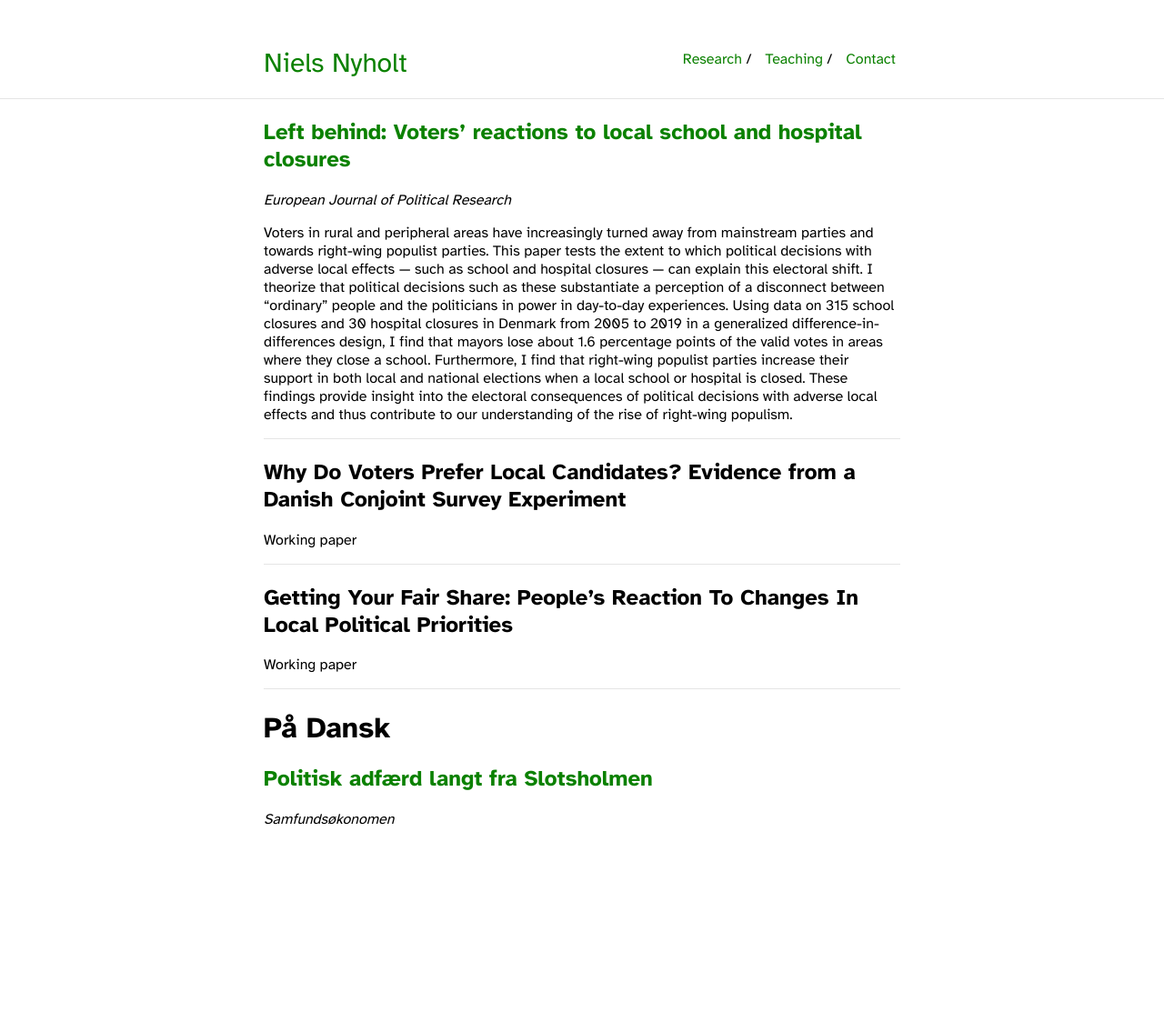
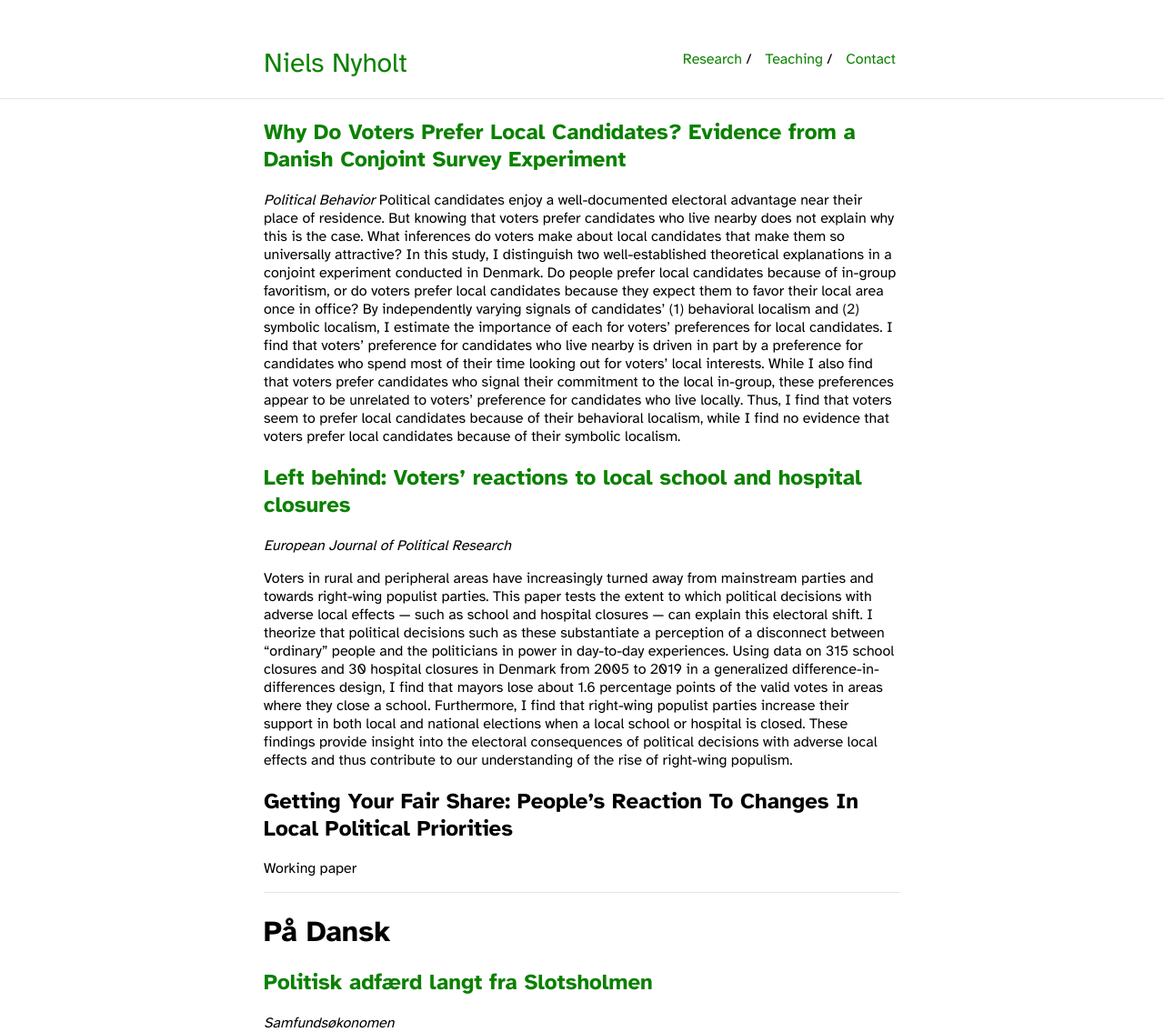
Before and after one commit to nnyholt/nnyholt.github.io, a Jekyll site: the page built from research.md, in a window 1280 px wide. Shown: the whole page at 91% size. Built offline with Jekyll 4.4.1, drawn with Linux system fonts in a browser that asks for light colours; our own code applies the rules of GitHub Pages for plain Markdown files; before the commit the page ends 911 px from its top, so only the background shows below that.

Commit message:
New research

```diff
--- a/research.md
+++ b/research.md
@@ -2,19 +2,16 @@
 layout: default
 is_research: true
 ---
+## [Why Do Voters Prefer Local Candidates? Evidence from a Danish Conjoint Survey Experiment](https://doi.org/10.1007/s11109-024-09919-9)
+*Political Behavior*
+Political candidates enjoy a well-documented electoral advantage near their place of residence. But knowing that voters prefer candidates who live nearby does not explain why this is the case. What inferences do voters make about local candidates that make them so universally attractive? In this study, I distinguish two well-established theoretical explanations in a conjoint experiment conducted in Denmark. Do people prefer local candidates because of in-group favoritism, or do voters prefer local candidates because they expect them to favor their local area once in office? By independently varying signals of candidates’ (1) behavioral localism and (2) symbolic localism, I estimate the importance of each for voters’ preferences for local candidates. I find that voters’ preference for candidates who live nearby is driven in part by a preference for candidates who spend most of their time looking out for voters’ local interests. While I also find that voters prefer candidates who signal their commitment to the local in-group, these preferences appear to be unrelated to voters’ preference for candidates who live locally. Thus, I find that voters seem to prefer local candidates because of their behavioral localism, while I find no evidence that voters prefer local candidates because of their symbolic localism.
+
+
 
 ## [Left behind: Voters’ reactions to local school and hospital closures](https://doi.org/10.1111/1475-6765.12622)
 *European Journal of Political Research*
 
 Voters in rural and peripheral areas have increasingly turned away from mainstream parties and towards right-wing populist parties. This paper tests the extent to which political decisions with adverse local effects — such as school and hospital closures — can explain this electoral shift. I theorize that political decisions such as these substantiate a perception of a disconnect between “ordinary” people and the politicians in power in day-to-day experiences. Using data on 315 school closures and 30 hospital closures in Denmark from 2005 to 2019 in a generalized difference-in-differences design, I find that mayors lose about 1.6 percentage points of the valid votes in areas where they close a school. Furthermore, I find that right-wing populist parties increase their support in both local and national elections when a local school or hospital is closed. These findings provide insight into the electoral consequences of political decisions with adverse local effects and thus contribute to our understanding of the rise of right-wing populism.
-
-
----
-
-## Why Do Voters Prefer Local Candidates? Evidence from a Danish Conjoint Survey Experiment
-Working paper
-
----
 
 
 ## Getting Your Fair Share: People’s Reaction To Changes In Local Political Priorities
```
